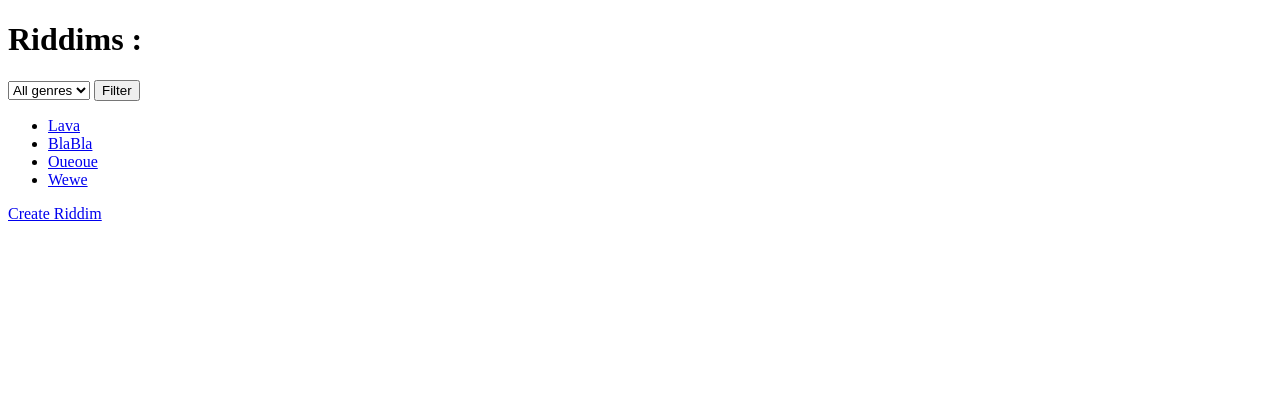
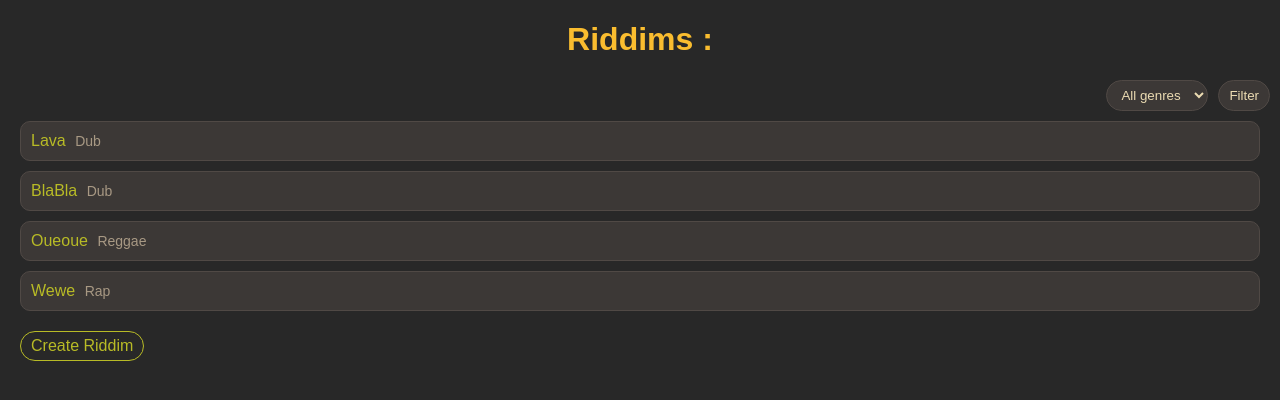
Before and after one commit to Slubateau1040/dub-site, a Django app: page / in a window 1280 px wide. Shown: the top 400 px of the page. Run offline with Django 5.2, Linux system fonts and the light colour scheme; data comes from the database, SQL or seed files in the repository.

Commit message:
Style riddim list with dark palette, cards and create button

```diff
--- a/static/css/style.css
+++ b/static/css/style.css
@@ -0,0 +1,83 @@
+:root {
+    --bg: #282828;
+    --bg-dark: #1d2021;
+    --bg-card: #3c3836;
+    --border: #504945;
+    --text: #ebdbb2;
+    --text-dim: #a89984;
+    --red: #fb4934;
+    --yellow: #fabd2f;
+    --green: #b8bb26;
+}
+
+body {
+    background-color: var(--bg);
+    color: var(--text);
+    font-family: Arial, sans-serif;
+    margin: 0;
+}
+
+h1 {
+    color: var(--yellow);
+    text-align: center;
+}
+
+a:link, a:visited {
+    color: var(--green);
+    text-decoration: none;
+}
+a:hover {
+    color: var(--yellow);
+}
+
+select, button {
+    background-color: var(--bg-card);
+    color: var(--text);
+    border: 1px solid var(--border);
+    padding: 6px 10px;
+    border-radius: 30px;
+}
+
+.filter-form {
+    display: flex;
+    justify-content: flex-end;
+    gap: 10px;
+    width: 100%;
+    box-sizing: border-box;
+    padding: 0 10px;
+}
+
+.riddim-card {
+    display: block;
+    background-color: var(--bg-card);
+    border: 1px solid var(--border);
+    border-radius: 10px;
+    padding: 10px;
+    margin: 10px 20px;
+    transition: all 0.2s ease;
+}
+
+.riddim-card:hover {
+    border-color: var(--yellow);
+    transform: scale(1.02);
+}
+
+.riddim-genre {
+    color: var(--text-dim);
+    margin-left: 5px;
+    font-size: 14px;
+}
+
+.btn-create {
+    display: inline-block;
+    margin: 10px 20px;
+    padding: 5px 10px;
+    border: 1px solid var(--green);
+    border-radius: 30px;
+    transition: all 0.2s ease;
+}
+
+.btn-create:hover {
+    background-color: var(--green);
+    color: var(--bg-dark);
+}
--- a/templates/riddim/list.html
+++ b/templates/riddim/list.html
@@ -2,7 +2,7 @@
 
 {% block content %}
     <h1>Riddims :</h1>
-    <form method="get">
+    <form method="get" class="filter-form">
         <select name="genre">
             <option value="">All genres</option>
             {% for genre in genre_list %}
@@ -11,14 +11,14 @@
         </select>
         <button type="submit">Filter</button>
     </form>
-    <ul>
+
     {% for riddim in riddims %}
-    	<li>
-        <a href="{% url 'detail_riddim' riddim.id %}">{{ riddim.name }}</a>
-        </li>
+        <a href="{% url 'detail_riddim' riddim.id %}" class="riddim-card">
+            <span class="riddim-name">{{ riddim.name }}</span>
+            <span class="riddim-genre">{{ riddim.genre }}</span>
+        </a>
     {% endfor %}
-    </ul>
 
-    <a href="{% url 'create_riddim' %}">Create Riddim</a>
+    <a href="{% url 'create_riddim' %}" class="btn-create">Create Riddim</a>
 
 {% endblock %}
```
